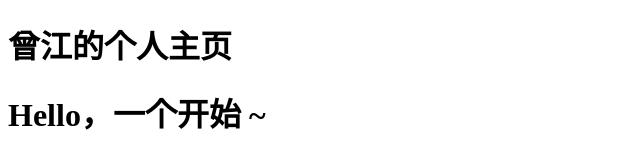
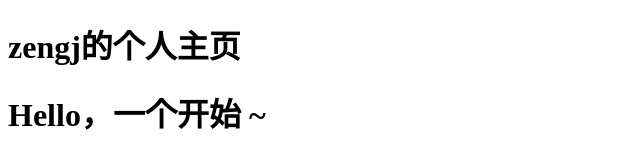
Before and after one commit to ZengJ2222/zengj2222.github.io, a plain HTML site: page index.html in a window 1280 px wide. Shown: the whole page, without its empty margins (0-640 px from the left). Drawn offline with Linux system fonts and the light colour scheme.

Commit message:
Update index.html

```diff
--- a/index.html
+++ b/index.html
@@ -5,7 +5,7 @@
     <title>zengj2222</title>
 </head>
 <body>
-    <h1>曾江的个人主页</h1>
+    <h1>zengj的个人主页</h1>
     <h1>Hello，一个开始 ~</h1>
 </body>
 </html>
```
